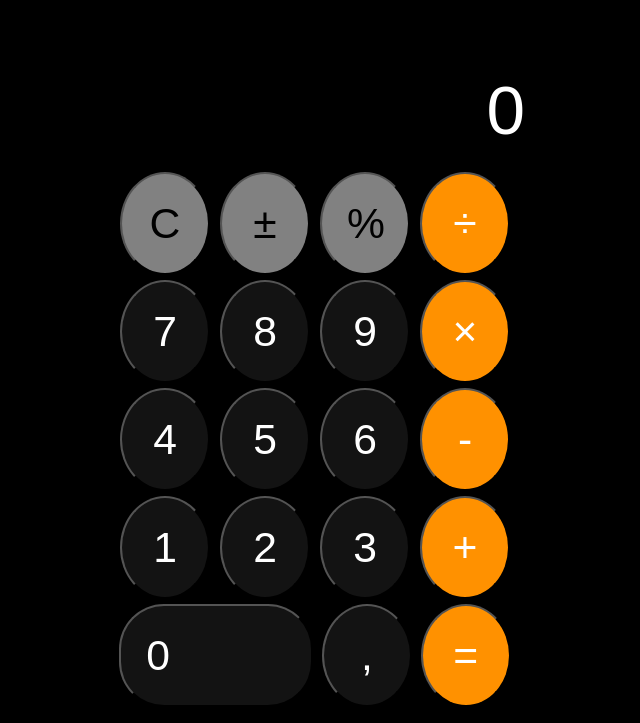
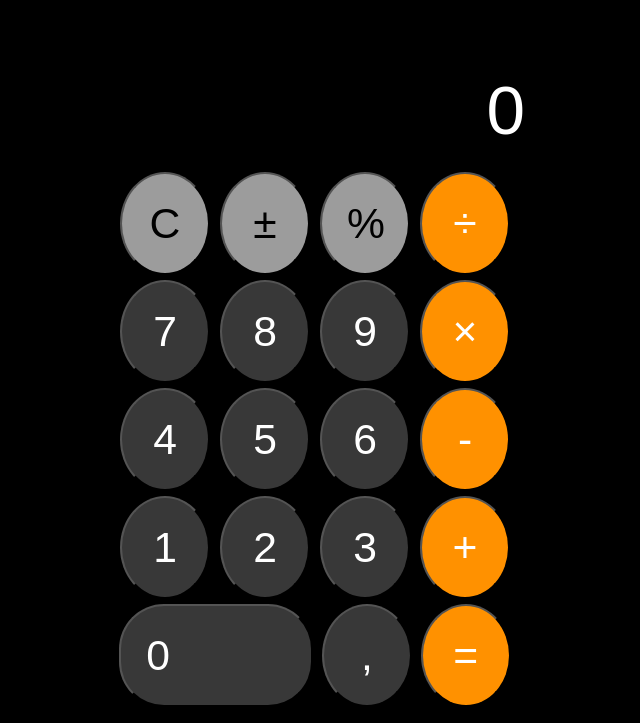
Before and after one commit to Focxer/iOS_Calc, a plain HTML site: page index.html in a window 1280 px wide. Shown: the part 77-800 px from the top of the page, without its empty margins (325-965 px from the left). Drawn offline with Linux system fonts and the light colour scheme.

Commit message:
Numeric color changes

```diff
--- a/assets/css/style.css
+++ b/assets/css/style.css
@@ -70,7 +70,7 @@ input[type=button]{
 }
 
 .bgray{
-    background-color: rgb(129, 129, 129);
+    background-color: rgb(156, 156, 156);
 }
 
 .bgray:hover{
@@ -78,7 +78,7 @@ input[type=button]{
 }
 
 .bdarkgray{
-    background-color: rgb(19, 19, 19);
+    background-color: rgb(56, 56, 56);
     color: white;
 }
 
```
